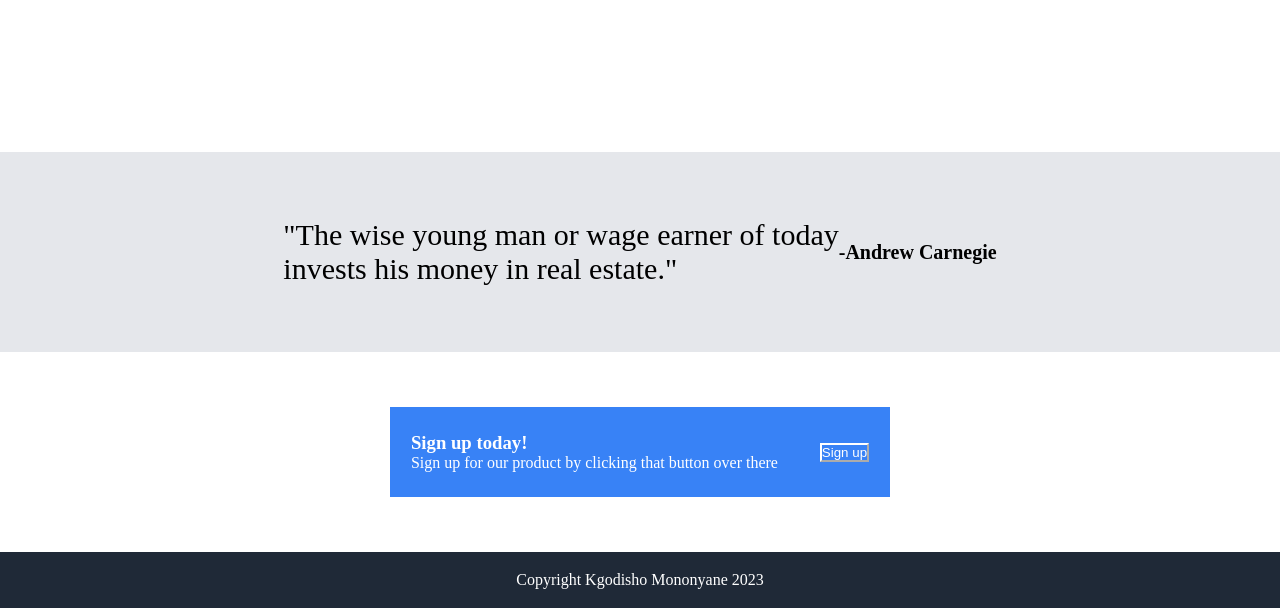
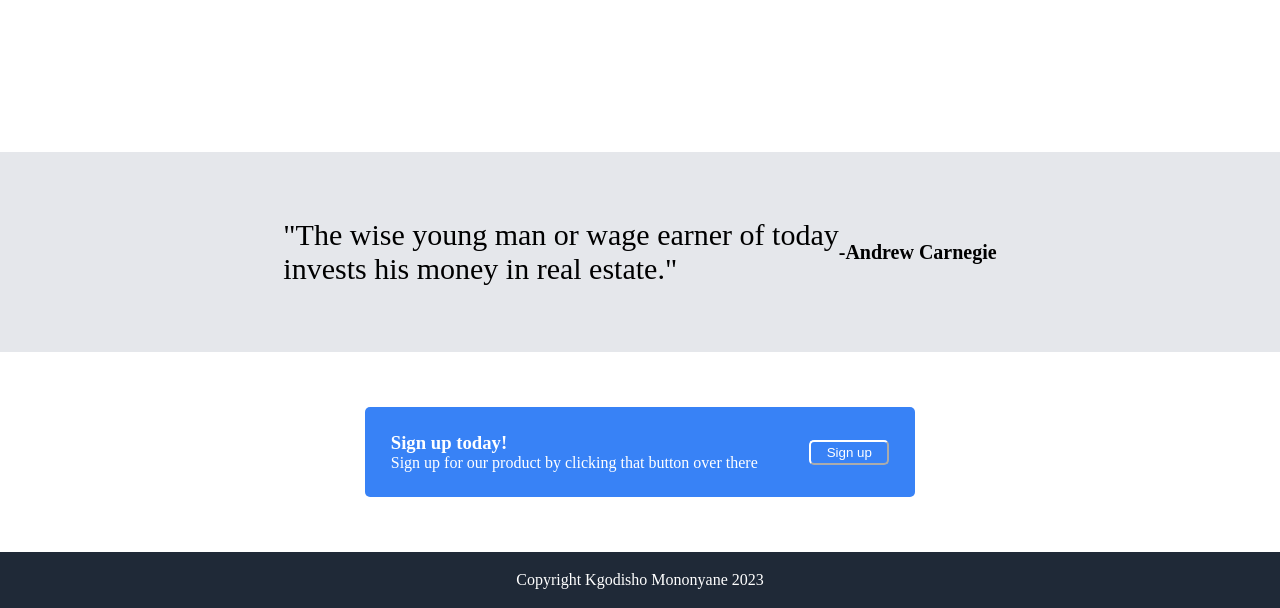
Before and after one commit to Kgodisho-Mononyane/Landing-Page, a plain HTML site: page index.html in a window 1280 px wide. Shown: the part 248-856 px from the top of the page. Drawn offline with Linux system fonts and the light colour scheme.

Commit message:
adjust sign-up bubble size and increase sign up button

```diff
--- a/index.css
+++ b/index.css
@@ -133,10 +133,11 @@ img {
 .call-to-action-bubble {
     background-color: #3882F6;
     height: 90px;
-    width: 500px;
+    width: 550px;
     display: flex;
     justify-content: space-around;
     align-items: center;
+    border-radius: 5px;
 
 }
 
@@ -161,6 +162,9 @@ img {
 .call-to-action-button {
     color: white;
     background-color: #3882F6;
+    height: 25px;
+    width: 80px;
+    border-radius: 5px;
     border-width: 2px;
     border-color: white;
 }
```
